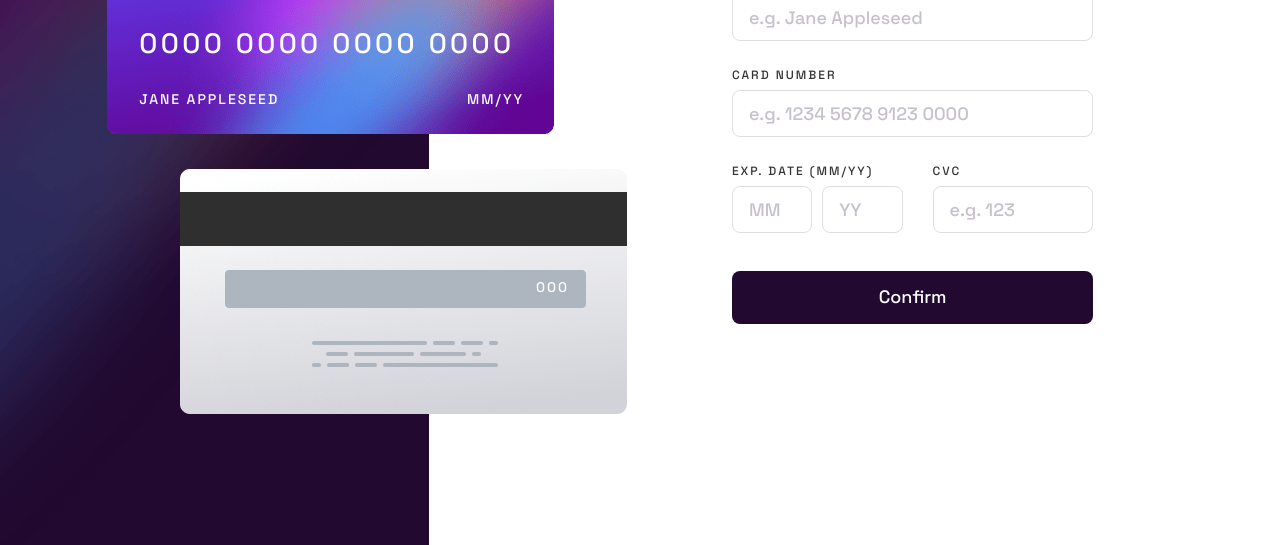
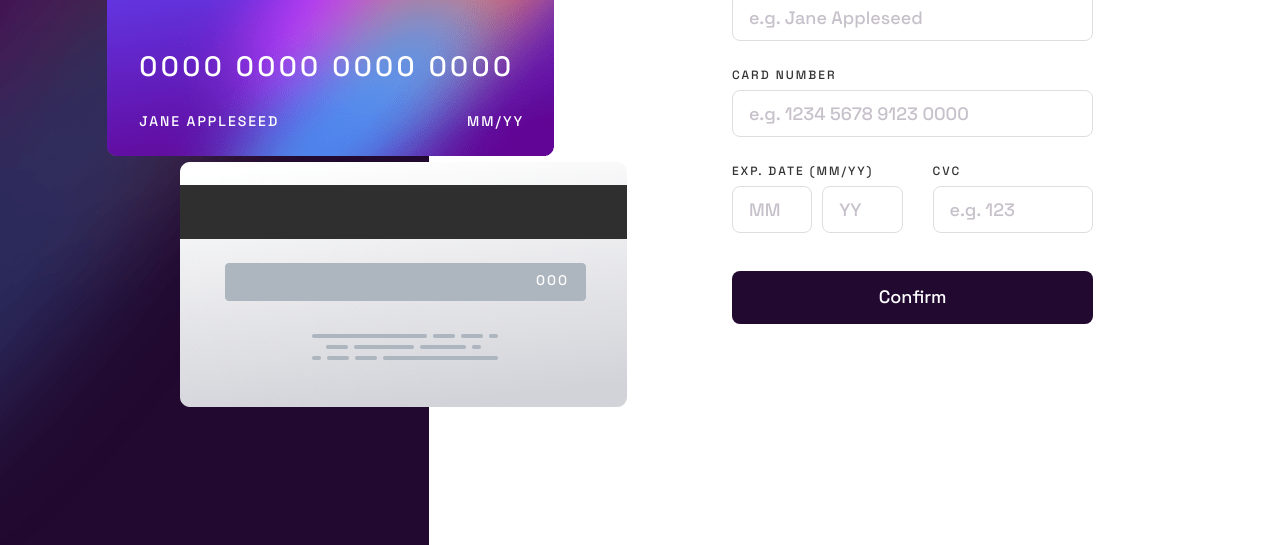
Before and after one commit to Chris-2811/interactive-card-details, a plain HTML site: page index.html in a window 1280 px wide. Shown: the part 255-800 px from the top of the page. Drawn offline with Linux system fonts and the light colour scheme.

Commit message:
positions fixed

```diff
--- a/style.css
+++ b/style.css
@@ -374,7 +374,7 @@ input::placeholder {
     padding: 32px 16px 0 16px;
   }
   .card-front {
-    top: 22%;
+    top: 22.5%;
     left: 25%;
     padding: 26px 30px 26px 32px;
     width: 397px;
@@ -385,7 +385,7 @@ input::placeholder {
     width: 397px;
     height: 215px;
     left: 40%;
-    top: 53%;
+    top: 50.4%;
   }
   .form-container {
     margin-top: 45px;
@@ -436,7 +436,7 @@ input::placeholder {
 
 @media (min-width: 1200px) {
   .card-front {
-    top: 18%;
+    top: 20.8%;
     left: 25%;
     padding: 28px 32px 26.5 32px;
     width: 447px;
@@ -446,7 +446,7 @@ input::placeholder {
     width: 447px;
     height: 245px;
     left: 42%;
-    top: 53%;
+    top: 52.1%;
   }
 
   .form-container {
@@ -483,8 +483,6 @@ input::placeholder {
     min-width: 50%;
     max-width: 50%;
   }
-
-
 }
 
 @media (min-width: 1440px) {
@@ -506,13 +504,11 @@ input::placeholder {
     max-width: 381px;
     margin-top: 48px;
   }
-
-
 }
 
 @media (min-width: 1600px) {
   .card-front {
-    top: 18%;
+    top: 20.8%;
     left: 55%;
     width: 447px;
     height: 245px;
@@ -521,7 +517,7 @@ input::placeholder {
     width: 447px;
     height: 245px;
     left: 65%;
-    top: 52%;
+    top: 52.1%;
   }
 
   .form-container {
```
